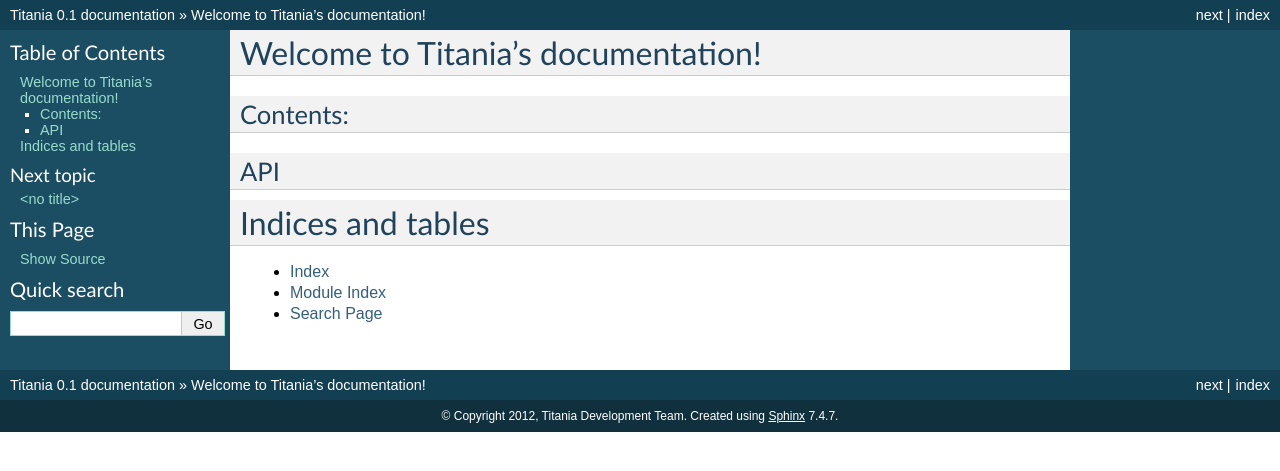
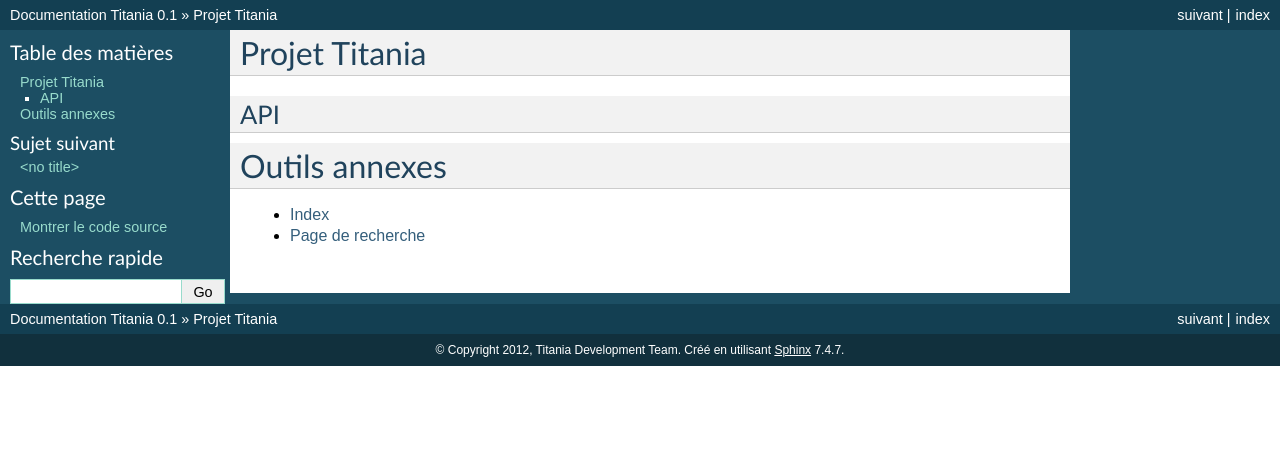
Before and after one commit to arcanis/epitech.pfa, a Sphinx documentation site: the page built from documentation/index.rst, in a window 1280 px wide. Shown: the top 471 px of the page. Built offline with Sphinx 7.4.7, drawn with Linux system fonts in a browser that asks for light colours.

Commit message:
Changes documentation language setting

```diff
--- a/documentation/conf.py
+++ b/documentation/conf.py
@@ -54,7 +54,7 @@
 
 # The language for content autogenerated by Sphinx. Refer to documentation
 # for a list of supported languages.
-#language = None
+language = 'fr_FR'
 
 # There are two options for replacing |today|: either, you set today to some
 # non-false value, then it is used:
--- a/documentation/index.rst
+++ b/documentation/index.rst
@@ -3,14 +3,8 @@
    You can adapt this file completely to your liking, but it should at least
    contain the root `toctree` directive.
 
-Welcome to Titania's documentation!
-===================================
-
-Contents:
----------
-
-.. toctree::
-   :maxdepth: 1
+Projet Titania
+==============
 
 API
 ---
@@ -19,9 +13,8 @@
 
    api/Titania.rst
 
-Indices and tables
-==================
+Outils annexes
+==============
 
 * :ref:`genindex`
-* :ref:`modindex`
 * :ref:`search`
```
